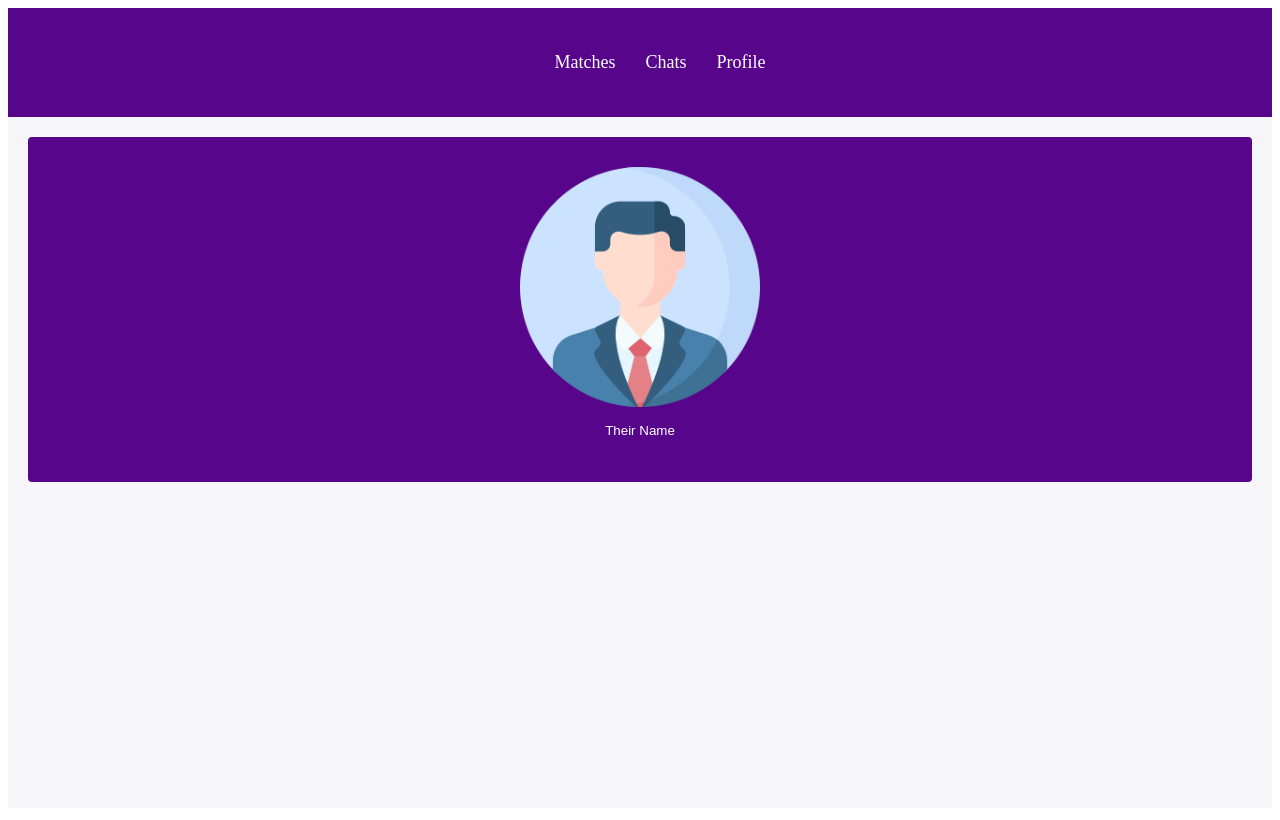
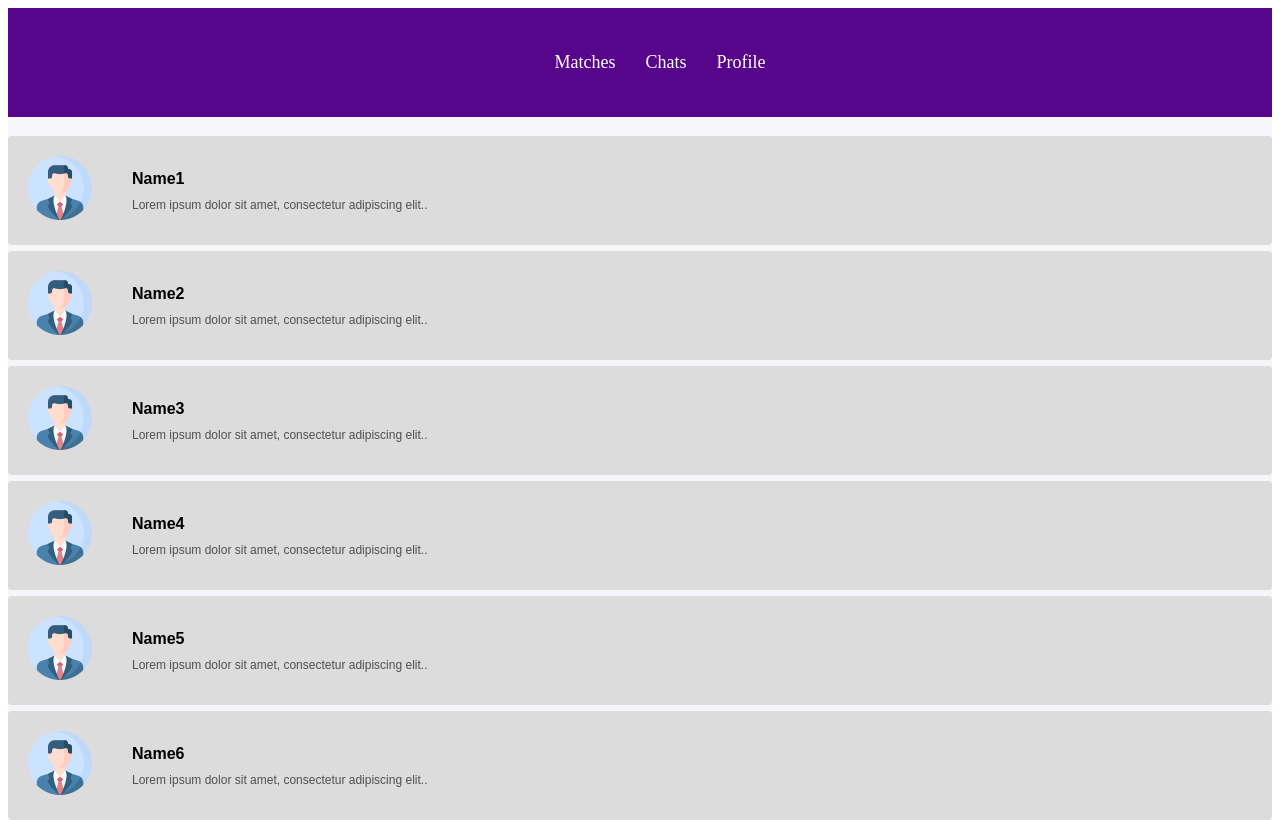
Before and after one commit to yujin-hong-123/roommate-finder, a React (Create React App) app in the folder front-end/: page /chatlist in a window 1280 px wide. Built offline with nearby package versions, Linux system fonts and the light colour scheme.

Commit message:
semi finished chatlist page

```diff
--- a/front-end/src/Button.js
+++ b/front-end/src/Button.js
@@ -1,5 +1,5 @@
 import "./Button.css"
-import { Link} from "react-router-dom";
+import {Link} from "react-router-dom";
 
 function Button({text, location}){
     return (
--- a/front-end/src/ChatList.css
+++ b/front-end/src/ChatList.css
@@ -6,13 +6,35 @@
     background-color: #F5F5FA;
 }
 
-.wowbutton {
-    border:2px black;
-    margin: 20px;
-    padding: 30px;
-    text-align: center;
+.rowbutton {
+    background-color: #dcdcdc;
+    display: flex;
+    flex-direction:row;
+    margin: 0.2rem 0rem;
+    padding: 20px;
+    text-align: left;
 }
 
-img {
-    max-width: 30vh;
+.rowbutton:hover {
+    background-color: white;
 }
+
+.profilepic {
+    max-width: 8vh;
+  }
+
+.chatentry {
+    list-style-type: none;
+}
+
+.username {
+    color: black;
+    padding-bottom: 10px;
+    font-size: 1rem;
+    font-weight: bold;
+}
+
+.lastchat {
+    color: #505050;
+    font-size: 0.75rem
+}
--- a/front-end/src/ChatList.js
+++ b/front-end/src/ChatList.js
@@ -11,10 +11,47 @@ function ChatList() {
     return (
       <div className="ChatList">
         <Header />
-        <button onClick={() => navigate('/chatpage')} className="wowbutton">
-
+        <button onClick={() => navigate('/chatpage')} className="rowbutton">
           <img src={profilepic} className="profilepic" alt="logo" />
-          <p>Their Name</p>
+          <ul className="chatentry">
+            <li className="username">Name1</li>
+            <li className="lastchat">Lorem ipsum dolor sit amet, consectetur adipiscing elit..</li>
+          </ul>
+        </button>
+        <button onClick={() => navigate('/chatpage')} className="rowbutton">
+          <img src={profilepic} className="profilepic" alt="logo" />
+          <ul className="chatentry">
+            <li className="username">Name2</li>
+            <li className="lastchat">Lorem ipsum dolor sit amet, consectetur adipiscing elit..</li>
+          </ul>
+        </button>
+        <button onClick={() => navigate('/chatpage')} className="rowbutton">
+          <img src={profilepic} className="profilepic" alt="logo" />
+          <ul className="chatentry">
+            <li className="username">Name3</li>
+            <li className="lastchat">Lorem ipsum dolor sit amet, consectetur adipiscing elit..</li>
+          </ul>
+        </button>
+        <button onClick={() => navigate('/chatpage')} className="rowbutton">
+          <img src={profilepic} className="profilepic" alt="logo" />
+          <ul className="chatentry">
+            <li className="username">Name4</li>
+            <li className="lastchat">Lorem ipsum dolor sit amet, consectetur adipiscing elit..</li>
+          </ul>
+        </button>
+        <button onClick={() => navigate('/chatpage')} className="rowbutton">
+          <img src={profilepic} className="profilepic" alt="logo" />
+          <ul className="chatentry">
+            <li className="username">Name5</li>
+            <li className="lastchat">Lorem ipsum dolor sit amet, consectetur adipiscing elit..</li>
+          </ul>
+        </button>
+        <button onClick={() => navigate('/chatpage')} className="rowbutton">
+          <img src={profilepic} className="profilepic" alt="logo" />
+          <ul className="chatentry">
+            <li className="username">Name6</li>
+            <li className="lastchat">Lorem ipsum dolor sit amet, consectetur adipiscing elit..</li>
+          </ul>
         </button>
       </div>
     );
--- a/front-end/src/Header.css
+++ b/front-end/src/Header.css
@@ -7,6 +7,7 @@
   .Header-header {
     background-color: #57068C;
     padding: 1rem;
+    margin-bottom: 1rem;
     display: flex;
     flex-direction: column;
     align-items: center;
--- a/front-end/src/landingPages.css
+++ b/front-end/src/landingPages.css
@@ -63,6 +63,12 @@
   text-decoration: underline;
 }
 
+
+
+.rowbutton {
+  background-color: skyblue;
+}
+
 /* iPhone 14 Pro Max specific styles */
 @media only screen and (max-width: 428px) {
   .landingPage-form-container {
```
